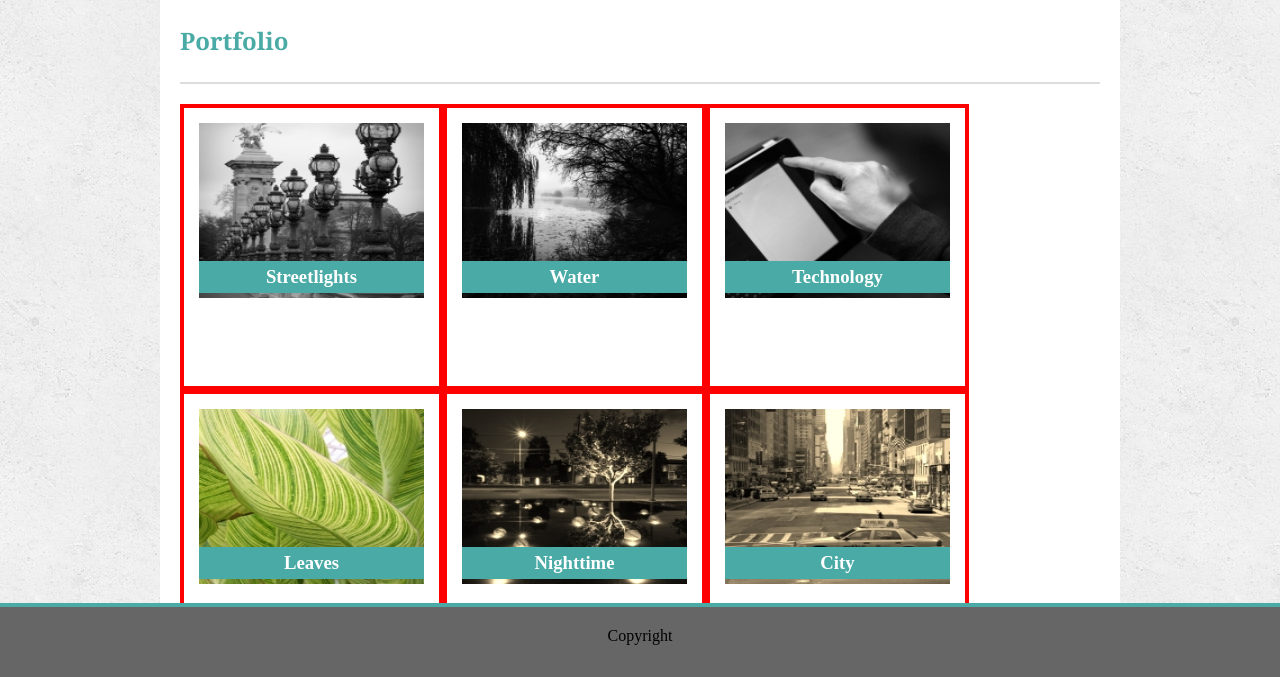
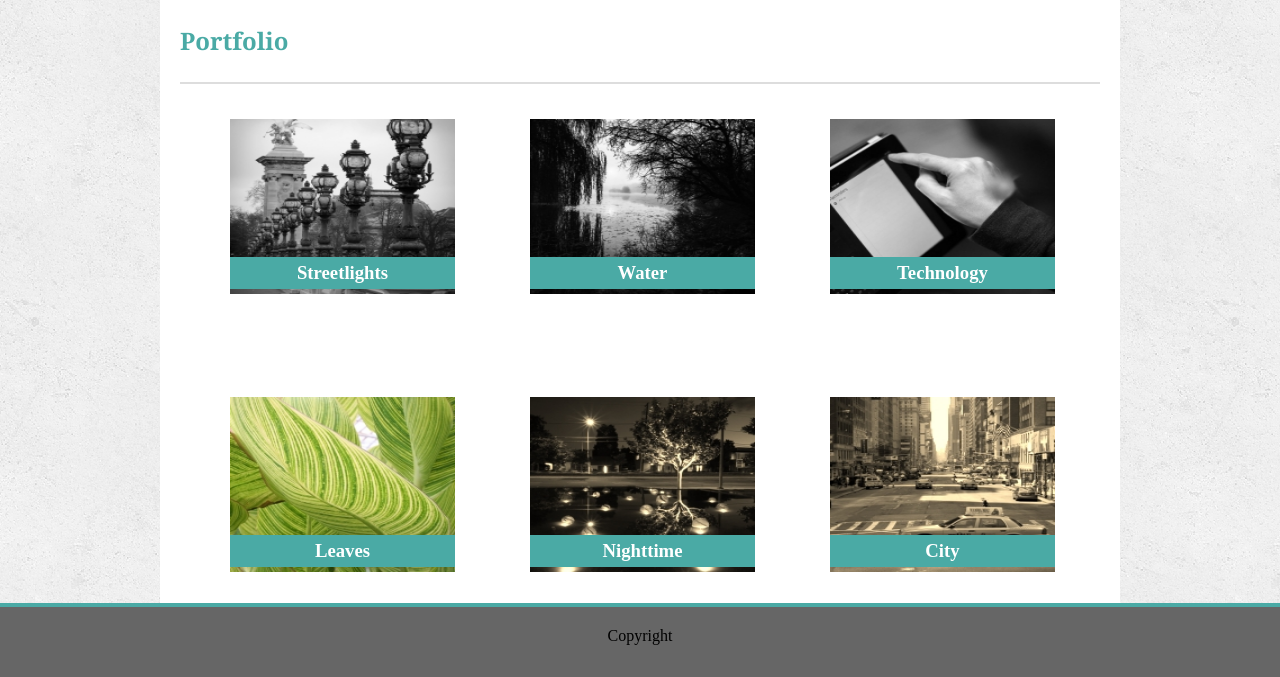
Before and after one commit to aishtiaq/Basic-Portfolio, a plain HTML site: page portfolio.html in a window 1280 px wide. Shown: the part 123-800 px from the top of the page. Drawn offline with Linux system fonts and the light colour scheme.

Commit message:
attempt 2

```diff
--- a/assets/css/style.css
+++ b/assets/css/style.css
@@ -79,8 +79,7 @@ footer {
 }
 
 .container {
-    /* float: left;
-    position: relative; */
+
     width: 100%;
     padding:20px 0 20px 0;
     flex: 1;
@@ -168,8 +167,8 @@ textarea {
 
 .image {
     float: left;
-    padding: 15px ;
-    border: 4px solid red;
+    padding: 15px 25px 15px 50px ;
+    /* border: 4px solid red; */
 
 }
 
```
Also changed, not shown: index.html (+5 -0 lines).
